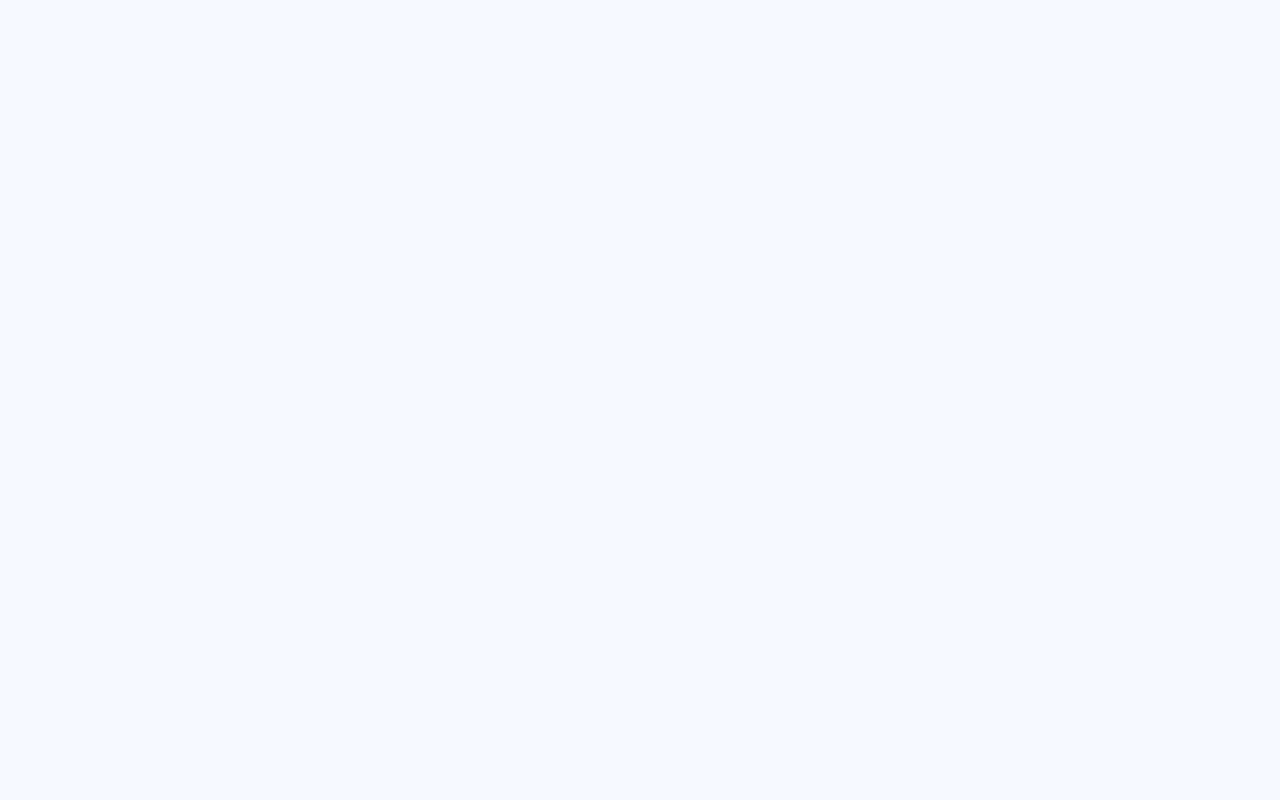
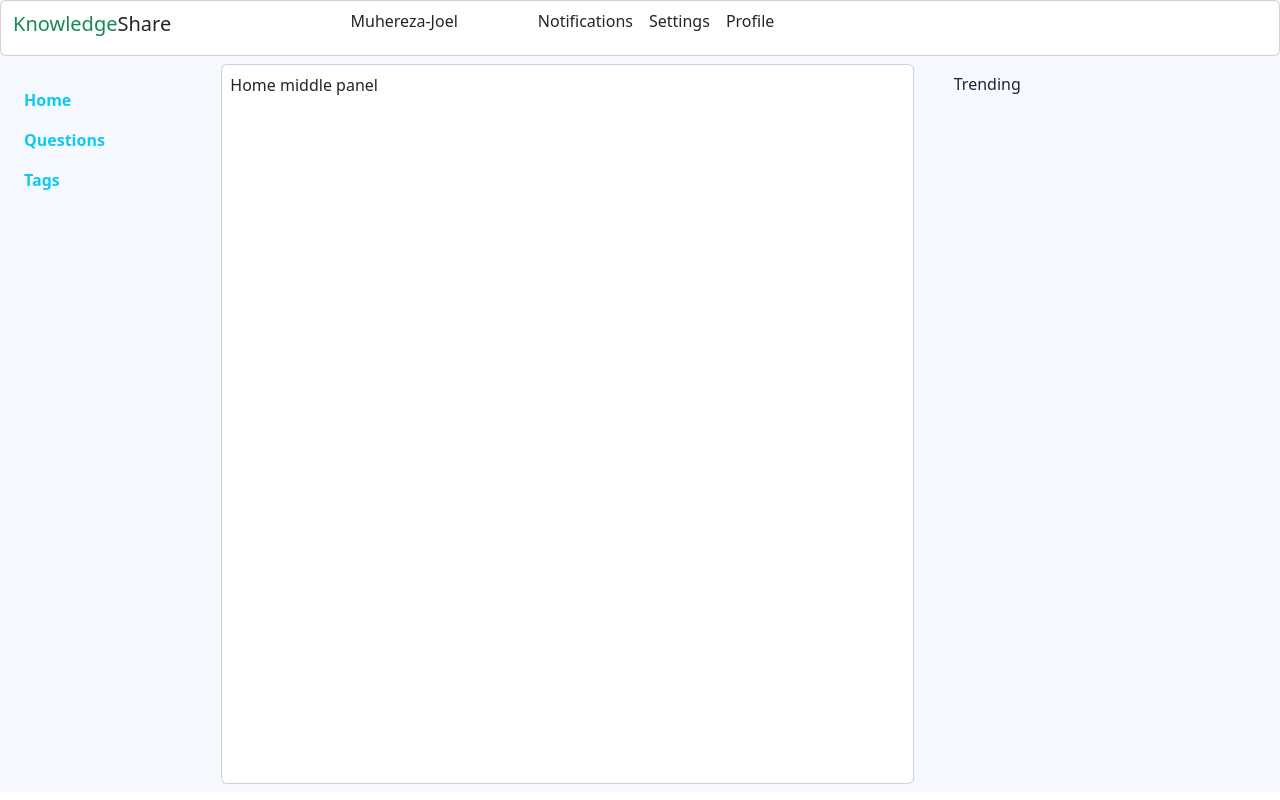
Before and after one commit to Muhereza-Joel/knowledge-share, a React (Create React App) app: page /dashboard in a window 1280 px wide. Before the commit this address had no page. Built offline with nearby package versions, Linux system fonts and the light colour scheme.

Commit message:
added home tags and questions components

```diff
--- a/src/App.js
+++ b/src/App.js
@@ -3,28 +3,20 @@ import "bootstrap/dist/css/bootstrap.css";
 import { BrowserRouter as Router, Route, Routes } from "react-router-dom";
 import Register from "./components/register";
 import Login from "./components/login";
+import Dashboard from "./components/dashboard";
 
 class App extends Component {
-
-  style = {
-    backgroundColor: "#f6f9ff",
-    minHeight: "100vh",
-    display: "flex",
-    flexDirection: "column",
-    alignItems: "center",
-    justifyContent: "center",
-    fontSize: "calc(10px + 1vmin)",
-    color: "white",
-  };
 
   render() {
     return (
       <Router>
-        <div style={this.style}>
+        <div>
           <Routes>
             <Route path="/" element={<Login />} />
             <Route path="/auth/register/" element={<Register />} />
             <Route path="/auth/login/" element={<Login />} />
+            <Route path="/dashboard/" element={<Dashboard />} />
+            <Route path="/dashboard/:username/*" element={<Dashboard />} />
           </Routes>
         </div>
       </Router>
--- /dev/null
+++ b/src/components/dashboard.js
@@ -0,0 +1,134 @@
+import React, { Component } from "react";
+import "bootstrap/dist/css/bootstrap.css";
+import { Nav } from "react-bootstrap";
+import Home from "./home";
+import Questions from "./questions";
+import Tags from "./tags";
+
+class Dashboard extends Component {
+  constructor(props) {
+    super(props);
+    this.state = {
+      selectedComponent: localStorage.getItem("selectedComponent") || "home",
+      username: "Muhereza-Joel",
+    };
+  }
+
+  style = {
+    backgroundColor: "#f6f9ff",
+    overflowX: "hidden",
+  };
+
+  panelStyle = {
+    minHeight: "90vh",
+  };
+
+  topPaneStyle = {
+    width: "100%",
+    height: "7vh",
+  };
+
+  // Function to handle NavLink click and update the selected component
+  handleNavLinkClick = (component) => {
+    this.setState({ selectedComponent: component });
+    // Save the selected component to localStorage
+    localStorage.setItem("selectedComponent", component);
+  };
+
+  renderSelectedComponent = () => {
+    // Determine which component to render based on the selectedComponent state
+    switch (this.state.selectedComponent) {
+      case "home":
+        return <Home />;
+      case "questions":
+        return <Questions />;
+      case "tags":
+        return <Tags />;
+      default:
+        return null;
+    }
+  };
+
+  render() {
+    const username = this.state.username;
+
+    return (
+      <div style={this.style}>
+        <div className="row mx-0 mt-0" style={this.topPaneStyle}>
+          <div className="card d-flex justify-content-center">
+            <div className="d-flex">
+                <div className="w-25">
+                    <h5><span className="text-success">Knowledge</span>Share</h5>
+                </div>
+
+                <div className="w-75 d-flex">
+                    <h6 className="mx-4">{username}</h6>
+                    <h6 className="mx-4"></h6>
+                    <h6 className="mx-2 ml-4">Notifications</h6>
+                    <h6 className="mx-2">Settings</h6>
+                    <h6 className="mx-2">Profile</h6>
+
+                </div>
+            </div>
+          </div>
+        </div>
+        <div className="row g-0">
+          <div className="col-lg-2">
+            <div className="d-flex flex-column p-2 m-2" style={this.panelStyle}>
+              <Nav.Item className="d-flex align-items-center mt-3">
+                <Nav.Link
+                  href={`/dashboard/${this.state.username}/`}
+                  className="text-info px-2 fw-bold"
+                  onClick={() => this.handleNavLinkClick("home")}
+                >
+                  Home
+                </Nav.Link>
+              </Nav.Item>
+
+              <Nav.Item className="d-flex align-items-center mt-3">
+                <Nav.Link
+                  href={`/dashboard/${this.state.username}/questions/`}
+                  className="text-info px-2 fw-bold"
+                  onClick={() => this.handleNavLinkClick("questions")}
+                >
+                  Questions
+                </Nav.Link>
+              </Nav.Item>
+
+              <Nav.Item className="d-flex align-items-center mt-3">
+                <Nav.Link
+                  href={`/dashboard/${this.state.username}/tags/`}
+                  className="text-info px-2 fw-bold"
+                  onClick={() => this.handleNavLinkClick("tags")}
+                >
+                  Tags
+                </Nav.Link>
+              </Nav.Item>
+            </div>
+          </div>
+
+          <div className="col-lg-8">
+            <div id="content-section" className="row g-3">
+              {/* Render the selected component */}
+              {this.renderSelectedComponent()}
+
+              {/* Use Switch and Route to render components based on the URL */}
+              {/* <Routes>
+                <Route exact path={`/dashboard/${username}/`} component={Home} />
+
+                <Route
+                  path={`/dashboard/${username}/questions/`}
+                  component={Questions}
+                />
+
+                <Route path={`/dashboard/${username}/tags/`} component={Tags} />
+              </Routes> */}
+            </div>
+          </div>
+        </div>
+      </div>
+    );
+  }
+}
+
+export default Dashboard;
--- /dev/null
+++ b/src/components/home.js
@@ -0,0 +1,48 @@
+import React, { Component } from "react";
+import "bootstrap/dist/css/bootstrap.css";
+import Button from "react-bootstrap/Button";
+import Form from "react-bootstrap/Form";
+import { Nav } from "react-bootstrap";
+
+class Home extends Component {
+
+  panelStyle = {
+    minHeight: "90vh",
+  };
+
+  render() {
+    return (
+      <div>
+
+        <div className="row g-0">
+
+          <div className="col-lg-12">
+            <div id="content-section" className="row g-3">
+              <div className="col-lg-10">
+                <div
+                  id="middle-panel"
+                  className="card p-2 m-2"
+                  style={this.panelStyle}
+                >
+                  Home middle panel
+                </div>
+              </div>
+
+              <div className="col-lg-2">
+                <div
+                  id="right-panel"
+                  className="d-flex flex-column p-2 m-2"
+                  style={this.panelStyle}
+                >
+                  <div className="card-title">Trending</div>
+                </div>
+              </div>
+            </div>
+          </div>
+        </div>
+      </div>
+    );
+  }
+}
+
+export default Home;
--- a/src/components/login.js
+++ b/src/components/login.js
@@ -1,18 +1,32 @@
 import React, { Component } from "react";
+import { Routes, Route, Navigate } from 'react-router-dom';
 import "bootstrap/dist/css/bootstrap.css";
 import Button from "react-bootstrap/Button";
 import Form from "react-bootstrap/Form";
 import { Nav } from "react-bootstrap";
 
 class Login extends Component {
+  style = {
+    backgroundColor: "#f6f9ff",
+    minHeight: "100vh",
+    display: "flex",
+    flexDirection: "column",
+    alignItems: "center",
+    justifyContent: "center",
+    fontSize: "calc(10px + 1vmin)",
+    color: "white",
+  };
+
   state = {
     email: "",
     password: "",
+    username: "",
     rememberMe: false,
     errors: {
       email: "",
       password: "",
     },
+    redirectToDashboard: false,
   };
 
   componentDidMount() {
@@ -26,7 +40,7 @@ class Login extends Component {
   }
 
   componentDidUpdate() {
-    const { errors, ...valuesToStore } = this.state; // Exclude errors from values to store
+    const { errors, redirectToDashboard, ...valuesToStore } = this.state; // Exclude errors from values to store
     localStorage.setItem("loginFormValues", JSON.stringify(valuesToStore));
   }
 
@@ -87,7 +101,13 @@ class Login extends Component {
 
           if (result.success) {
             this.setState({ isLoggedIn: true });
-            alert("Login successful!");
+            setTimeout(() => {
+              this.setState({
+                redirectToDashboard: true,
+                username: result.username,
+              });
+            }, 2000)
+
           }
         } else {
           alert("Login failed. Invalid credentials.");
@@ -102,10 +122,14 @@ class Login extends Component {
   };
 
   render() {
-    const { errors } = this.state;
+    const { errors, redirectToDashboard, username } = this.state;
+
+    if (redirectToDashboard) {
+      return <Navigate to={`/dashboard/${username}`} />;
+    }
 
     return (
-      <div>
+      <div style={this.style}>
         <div className="d-flex flex-column align-items-center justify-content-center">
           <div className="d-flex mb-4">
             <h1 className="text-success">K</h1>
@@ -174,6 +198,7 @@ class Login extends Component {
               </Nav.Link>
             </small>
           </Nav.Item>
+
         </Form>
       </div>
     );
--- /dev/null
+++ b/src/components/questions.js
@@ -0,0 +1,48 @@
+import React, { Component } from "react";
+import "bootstrap/dist/css/bootstrap.css";
+import Button from "react-bootstrap/Button";
+import Form from "react-bootstrap/Form";
+import { Nav } from "react-bootstrap";
+
+class Questions extends Component {
+
+  panelStyle = {
+    minHeight: "90vh",
+  };
+
+  render() {
+    return (
+      <div>
+
+        <div className="row g-0">
+
+          <div className="col-lg-12">
+            <div id="content-section" className="row g-3">
+              <div className="col-lg-10">
+                <div
+                  id="middle-panel"
+                  className="card p-2 m-2"
+                  style={this.panelStyle}
+                >
+                  Questions middle panel
+                </div>
+              </div>
+
+              <div className="col-lg-2">
+                <div
+                  id="right-panel"
+                  className="d-flex flex-column p-2 m-2"
+                  style={this.panelStyle}
+                >
+                  <div className="card-title">Trending</div>
+                </div>
+              </div>
+            </div>
+          </div>
+        </div>
+      </div>
+    );
+  }
+}
+
+export default Questions;
--- a/src/components/register.js
+++ b/src/components/register.js
@@ -6,6 +6,17 @@ import Form from "react-bootstrap/Form";
 import { Nav } from "react-bootstrap";
 
 class Register extends Component {
+  style = {
+    backgroundColor: "#f6f9ff",
+    minHeight: "100vh",
+    display: "flex",
+    flexDirection: "column",
+    alignItems: "center",
+    justifyContent: "center",
+    fontSize: "calc(10px + 1vmin)",
+    color: "white",
+  };
+
   state = {
     username: "",
     email: "",
@@ -102,7 +113,7 @@ class Register extends Component {
 
     if (Object.keys(errors).length === 0) {
       try {
-        const response = await fetch("http://localhost:3001/api/auth/register/", {
+        const response = await fetch("http://localhost:3001/api/auth/register", {
           method: "POST",
           headers: {
             "Content-Type": "application/json",
@@ -161,7 +172,7 @@ class Register extends Component {
     }
 
     return (
-      <div>
+      <div style={this.style}>
         <div className="d-flex flex-column align-items-center justify-content-center">
           <div className="d-flex mb-4">
             <h1 className="text-success">K</h1>
--- /dev/null
+++ b/src/components/tags.js
@@ -0,0 +1,48 @@
+import React, { Component } from "react";
+import "bootstrap/dist/css/bootstrap.css";
+import Button from "react-bootstrap/Button";
+import Form from "react-bootstrap/Form";
+import { Nav } from "react-bootstrap";
+
+class Tags extends Component {
+
+  panelStyle = {
+    minHeight: "90vh",
+  };
+
+  render() {
+    return (
+      <div>
+
+        <div className="row g-0">
+
+          <div className="col-lg-12">
+            <div id="content-section" className="row g-3">
+              <div className="col-lg-10">
+                <div
+                  id="middle-panel"
+                  className="card p-2 m-2"
+                  style={this.panelStyle}
+                >
+                    Tags middle panel
+                </div>
+              </div>
+
+              <div className="col-lg-2">
+                <div
+                  id="right-panel"
+                  className="d-flex flex-column p-2 m-2"
+                  style={this.panelStyle}
+                >
+                  <div className="card-title">Trending</div>
+                </div>
+              </div>
+            </div>
+          </div>
+        </div>
+      </div>
+    );
+  }
+}
+
+export default Tags;
--- a/src/index.css
+++ b/src/index.css
@@ -3,7 +3,7 @@ body {
   font-family:'Poppins';
   -webkit-font-smoothing: antialiased;
   -moz-osx-font-smoothing: grayscale;
-  background-color: #f6f9ff;
+  background-color: "#f6f9ff",
 }
 
 code {
```
